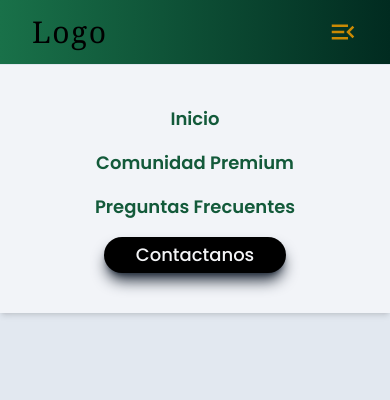
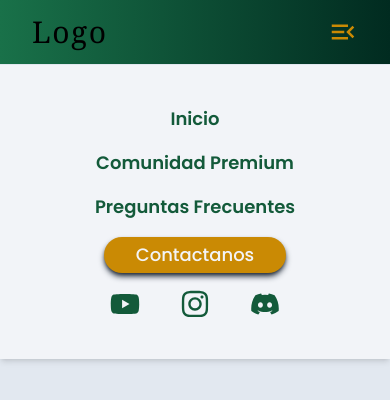
Before and after one commit to Yedixdev/FX-KILLERS, a React (Vite) app: page / in a window 390 px wide. Both pictures are taken after a click on the icon 343 px from the left and 32 px from the top of the page. Shown: the top 400 px of the page. Built offline with nearby package versions, Linux system fonts and the light colour scheme; a web font is replaced by a local one.

Commit message:
Header listo

```diff
--- a/src/components/MobileMenu.jsx
+++ b/src/components/MobileMenu.jsx
@@ -1,4 +1,5 @@
 import { Link } from 'react-router-dom';
+import { FaYoutube, FaInstagram, FaDiscord } from 'react-icons/fa';
 
 const MobileMenu = () => {
 
@@ -19,10 +20,41 @@ const MobileMenu = () => {
          </Link>
          <Link
             to="/contacto"
-            className="bg-black text-gray-100 px-8 py-1 rounded-full font-medium hover:bg-yellow-600 hover:text-black transition duration-300 shadow-lg shadow-gray-800 hover:shadow-black transform hover:scale-110"
+            className="bg-yellow-600 text-gray-100 px-8 py-1 rounded-full font-medium hover:bg-black transition duration-300 shadow-md shadow-gray-800 hover:shadow-black"
           >
             Contactanos
          </Link>
+         <div className='flex gap-10 justify-center items-center'>
+            <a
+               href="https://www.youtube.com/@babyivanfx"
+               target="_blank"
+               rel="noopener noreferrer"
+               className="text-green1 hover:text-yellow-600 text-3xl transition duration-300 transform hover:scale-150"
+               >
+               <FaYoutube/>
+            </a>
+            <a
+               href="https://www.instagram.com/babyivanfx/"
+               target="_blank"
+               rel="noopener noreferrer"
+               className="text-green1 hover:text-yellow-600 text-3xl transition duration-300 transform hover:scale-150"
+               >
+               <FaInstagram/>
+            </a>
+            <a
+               href="#"
+               target="_blank"
+               rel="noopener noreferrer"
+               className="text-green1 hover:text-yellow-600 text-3xl transition duration-300 transform hover:scale-150"
+               >
+               <FaDiscord/>
+            </a>
+
+
+         </div>
+
+
+
       </nav>
    )
 }
```
